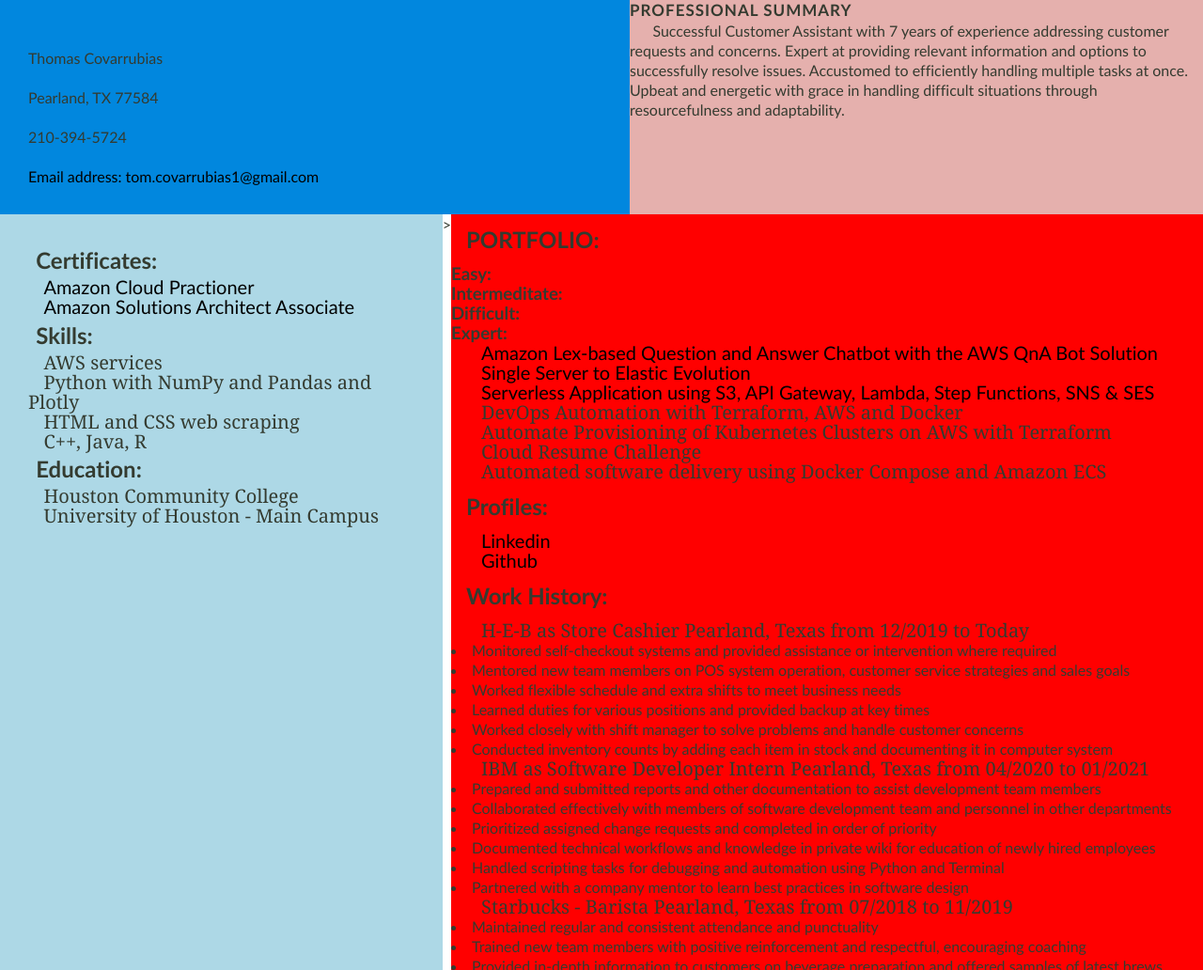
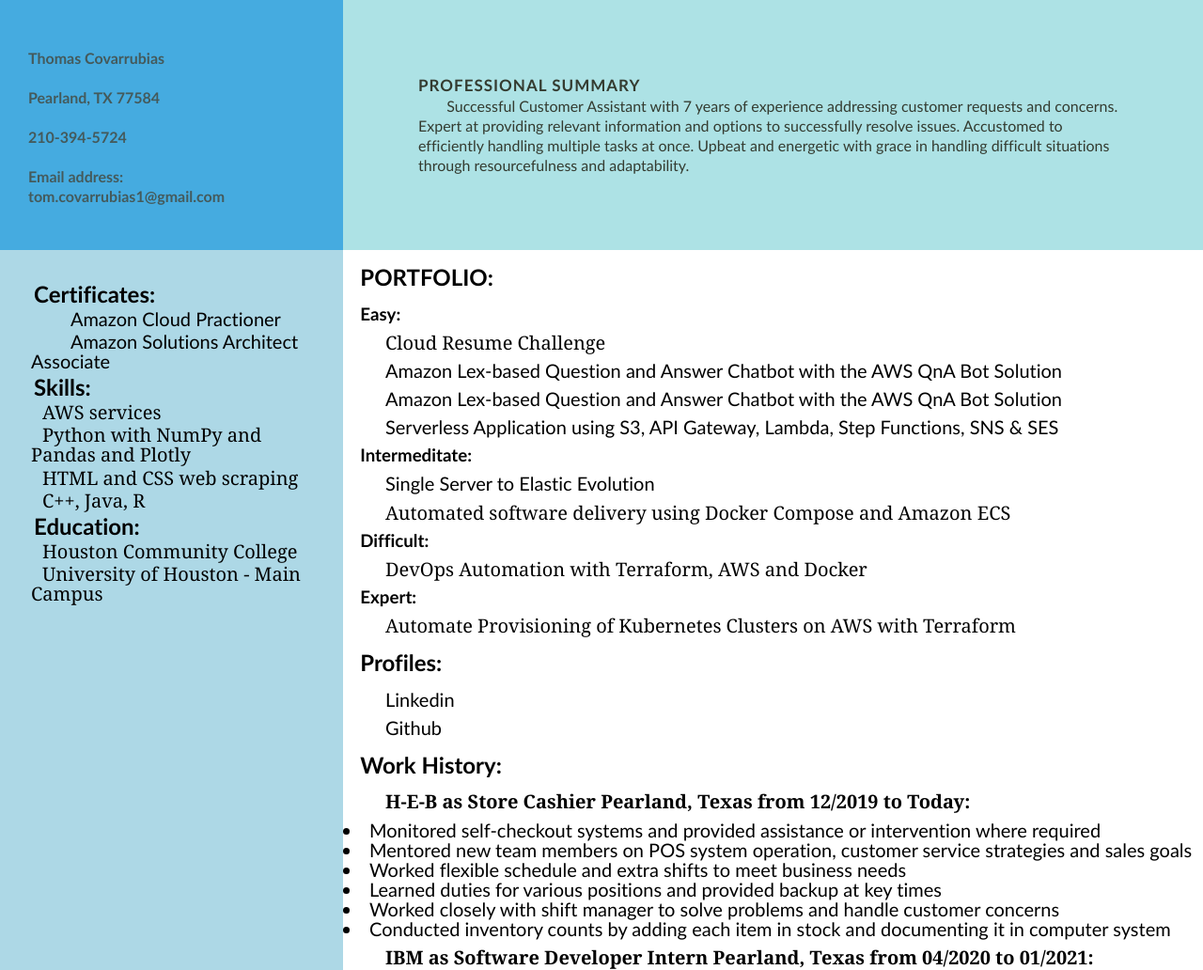
Before and after one commit to codemasters1/Cloud-Projects, a plain HTML site: page Starter cloud website/index.html in a window 1280 px wide. Shown: the top 1032 px of the page at 94% size. Drawn offline with Linux system fonts and the light colour scheme.

Commit message:
closest rn to looking like resume

```diff
--- a/Starter cloud website/index.html
+++ b/Starter cloud website/index.html
@@ -39,10 +39,10 @@
                     <div id="CERTIFICATES">
                         <h2>Certificates:</h2>
                             <p>
-                                <a href="https://www.credly.com/badges/bc0bddda-84e0-4205-bf46-e698d99585e3/public_url" target="_blank"> Amazon Cloud Practioner</a>
+                                <a href="https://www.credly.com/badges/bc0bddda-84e0-4205-bf46-e698d99585e3/public_url" target="_blank" div class="certs"> Amazon Cloud Practioner</a>
                             </p>
                             <p>
-                                <a href="https://www.credly.com/badges/0420fd08-bf96-4fc6-a40d-8fe635367ca6/public_url" target="blank"> Amazon Solutions Architect Associate</a>
+                                <a href="https://www.credly.com/badges/0420fd08-bf96-4fc6-a40d-8fe635367ca6/public_url" target="blank" div class="certs"> Amazon Solutions Architect Associate</a>
                             </p>
                     </div>
                     <div id="SKILLS">
@@ -57,34 +57,37 @@
                             <p>Houston Community College</p>
                             <p>University of Houston - Main Campus</p>
                     </div>
-                </div>>
+                </div>
                 <div id="CONTAINER_3" class="right-box">
                     <div id="PORTFOLIO">
                         <h2>PORTFOLIO:</h2>
                             <h3>Easy:</h3>
-                            <h3>Intermeditate:</h3>
-                            <h3>Difficult:</h3>
-                            <h3>Expert:</h3>
+                                <p>
+                                    Cloud Resume Challenge
+                                </p>
                                 <p>
                                     <a href="https://docs.aws.amazon.com/chatbot/latest/adminguide/chatbot-run-lambda-function-remotely-tutorial.html" target="_blank"> Amazon Lex-based Question and Answer Chatbot with the AWS QnA Bot Solution</a>
                                 </p>
                                 <p>
-                                <a href="https://github.com/acantril/learn-cantrill-io-labs/tree/master/aws-elastic-wordpress-evolution" target="_blank">Single Server to Elastic Evolution</a>
+                                    <a href="https://docs.aws.amazon.com/chatbot/latest/adminguide/chatbot-run-lambda-function-remotely-tutorial.html" target="_blank"> Amazon Lex-based Question and Answer Chatbot with the AWS QnA Bot Solution</a>
                                 </p>
                                 <p>
                                     <a href="https://github.com/acantril/learn-cantrill-io-labs/tree/master/aws-serverless-pet-cuddle-o-tron" target="_blank"> Serverless Application using S3, API Gateway, Lambda, Step Functions, SNS & SES</a>
                                 </p>
+                            <h3>Intermeditate:</h3>
+                                <p>
+                                    <a href="https://github.com/acantril/learn-cantrill-io-labs/tree/master/aws-elastic-wordpress-evolution" target="_blank">Single Server to Elastic Evolution</a>
+                                </p>
+                                <p>
+                                    Automated software delivery using Docker Compose and Amazon ECS
+                                </p>
+                            <h3>Difficult:</h3>
                                 <p>
                                     DevOps Automation with Terraform, AWS and Docker
                                 </p>
+                            <h3>Expert:</h3>
                                 <p>
                                     Automate Provisioning of Kubernetes Clusters on AWS with Terraform
-                            </p>
-                            <p>
-                                Cloud Resume Challenge
-                            </p>
-                            <p>
-                                Automated software delivery using Docker Compose and Amazon ECS
                                 </p>
                     </div>
                     <div id="SM_LOGOS">
@@ -101,21 +104,21 @@
                     </div>
                     <div id="WORK_HISTORY">
                         <h2>Work History: </h2>
-                            <p>H-E-B as Store Cashier Pearland, Texas from 12/2019 to Today</p>
+                            <p div class="Job_desc">H-E-B as Store Cashier Pearland, Texas from 12/2019 to Today: </p>
                                 <li>Monitored self-checkout systems and provided assistance or intervention where required</li>
                                 <li>Mentored new team members on POS system operation, customer service strategies and sales goals</li>
                                 <li>Worked flexible schedule and extra shifts to meet business needs</li>
                                 <li>Learned duties for various positions and provided backup at key times</li>
                                 <li>Worked closely with shift manager to solve problems and handle customer concerns</li>
                                 <li>Conducted inventory counts by adding each item in stock and documenting it in computer system</li>
-                            <p>IBM as Software Developer Intern Pearland, Texas from 04/2020 to 01/2021</p>
+                            <p div class="Job_desc">IBM as Software Developer Intern Pearland, Texas from 04/2020 to 01/2021: </p>
                                 <li>Prepared and submitted reports and other documentation to assist development team members</li>
                                 <li>Collaborated effectively with members of software development team and personnel in other departments</li>
                                 <li>Prioritized assigned change requests and completed in order of priority</li>
                                 <li>Documented technical workflows and knowledge in private wiki for education of newly hired employees</li>
                                 <li>Handled scripting tasks for debugging and automation using Python and Terminal</li>
                                 <li>Partnered with a company mentor to learn best practices in software design</li>
-                            <p>Starbucks - Barista Pearland, Texas from 07/2018 to 11/2019</p>
+                            <p div class="Job_desc">Starbucks - Barista Pearland, Texas from 07/2018 to 11/2019: </p>
                                 <li>Maintained regular and consistent attendance and punctuality</li>
                                 <li>Trained new team members with positive reinforcement and respectful, encouraging coaching</li>
                                 <li>Provided in-depth information to customers on beverage preparation and offered samples of latest brews</li>
--- a/Starter cloud website/index_css.css
+++ b/Starter cloud website/index_css.css
@@ -2,38 +2,16 @@
   margin: 0;
   padding: 0;
   font-family: 'Trebuchet MS';
-  /* min-height: 100%; */
-  /* height: 50%; */
+  box-sizing: border-box;
+  color: black;
 }
 
 body {
   margin: 0;
-  height: 100vh;
-  /* width: 100%; */
-  /* background: #ADE2E5; */
+  min-height: 100vh;
+  background: #ADE2E5;
+  /* background: lightgreen; */
 }
-
-a {
-  color: black;
-  text-decoration: none;
-}
-
-p {
-  text-indent: 4%;
-  font-size: 20px;
-  font-family: 'Georgia';
-}
-
-/* #CONTAINER_PARENT_0{
-  text-align: left;
-  background: #E5B0AD;
-  display: inline-block;
-  width: 209px;
-  padding: 30px;
-  box-sizing: content-box;
-  left: 50px;
-  font-family: 'Times New Roman';
-} */
 
 #CONTAINER_PARENT_0 {
   font-weight: 400;
@@ -58,54 +36,42 @@
   border: 0;
   outline: 0;
   vertical-align: baseline;
-  /* background: transparent; */
   transition: none !important;
   table-layout: fixed;
-  /* width: 100%; */
   align-content: stretch !important;
   display: flex !important;
   flex-wrap: nowrap !important;
 }
 
 #CONTAINER_0 {
+  font-weight: bold;
 
-  /*
-  font-weight: 400;
-  -webkit-font-smoothing: antialiased;
-  -webkit-text-size-adjust: 100%;
-  -webkit-tap-highlight-color: rgba(0,0,0,0);
-  --is-css-loaded: 1;
-  --is-skins-css-loaded: 1;
-  text-align: left;
-  font-feature-settings: "liga" 0;
-  cursor: default;
-  user-select: none;
-  color: #343b30;
-  font-variant-ligatures: none;
-  word-wrap: break-word;
-  line-height: 21px;
-  font-size: 16px;
-  font-family: Trebuchet MS; */
   margin: 0;
   border: 0;
   outline: 0;
-  /* vertical-align: baseline; */
-  /* transition: none !important; */
   box-sizing: content-box;
   padding: 30px;
   position: relative;
-  /* width: 209px; */
-  width: 100%;
+  width: 18%;
   display: inline-block;
   overflow: inherit;
-  /* background: #fff; */
   background: #0187de;
+  opacity: .6;
 }
 
+
 #CONTAINER_1 {
-  background-color: #E5B0AD;
+  /* background-color: #0187DE; */
+  /* width: 82%; */
   width: 100%;
   /* opacity: .1; */
+}
+
+.doc-item {
+  /* padding: 5pc 20pc pc 5pc; */
+  padding: 5pc;
+  display: table-cell;
+  vertical-align: center;
 }
 
 .sectiontitle {
@@ -155,6 +121,7 @@
   word-wrap: break-word;
   line-height: 21px;
   font-size: 16px;
+  /* padding: 30px; */
   font-family: Trebuchet MS;
   cursor: pointer;
   box-sizing: border-box;
@@ -163,8 +130,6 @@
   border: 0;
   outline: 0;
   vertical-align: baseline;
-  /* background: transparent; */
-
   transition: none !important;
   margin-top: 0;
 }
@@ -205,48 +170,31 @@
   border: 0;
   outline: 0;
   vertical-align: baseline;
-  background: transparent;
   transition: none !important;
   flex-grow: 1;
   table-layout: fixed;
-  /* width: 100%; */
   align-content: stretch !important;
   display: flex !important;
   flex-wrap: inherit !important;
+  /* max-height: 100%; */
   /* height: 100%; */
 }
 
 #CONTAINER_2 {
-  font-weight: 400;
-  -webkit-font-smoothing: antialiased;
-  -webkit-text-size-adjust: 100%;
-  -webkit-tap-highlight-color: rgba(0,0,0,0);
-  --is-css-loaded: 1;
-  --is-skins-css-loaded: 1;
-  text-align: left;
-  font-feature-settings: "liga" 0;
-  cursor: default;
-  user-select: none;
-  color: #343b30;
-  font-variant-ligatures: none;
-  word-wrap: break-word;
-  line-height: 21px;
-  font-size: 16px;
-  font-family: Trebuchet MS;
+  background-color: lightblue;
   margin: 0;
   border: 0;
   outline: 0;
-  vertical-align: baseline;
-  transition: none !important;
   box-sizing: content-box;
   padding: 30px;
   position: relative;
-  /* width: 209px; */
-  width: 100%;
+  /* width: 250px; */
+  width: 18%;
+  /* width: 100%; */
   display: inline-block;
   overflow: inherit;
-  /* background: #fff; */
-  background-color: lightblue;
+  /* background: lightblue; */
+  height: 100vh; /*doing this will let the container take the rest of the bottom of the page*/
 }
 
 #CERTIFICATES {
@@ -279,20 +227,56 @@
 }
 
 #CONTAINER_3 {
-  background-color: red;
-  /* width: 209px; */
+  background-color: white;
+  /* width: 82%; */
   width: 100%;
-  min-width: 100vh;
+}
+
+a {
+  text-decoration: none;
+  /* margin: 10px; */
+  /* padding: 0px; */
+}
+
+p {
+  text-indent: 4%;
+  font-size: 20px;
+  margin: 1%;
+  font-family: 'Georgia';
 }
 
 h2 {
   margin: 2%;
 }
-/* p {
-  margin: 5%;
-} */
-/* @media (max-width: 1440px){
-  #CONTAINER_PARENT_1 {
-      margin: 5pc 5pc 0;
+
+h3 {
+  text-indent: 2%;
+}
+
+.Job_desc{
+  font-weight: bold;
+}
+
+.certs {
+  padding: 10%;
+  /* font-weight: bold; */
+}
+
+li {
+  font-size: 20px;
+}
+
+@media (max-width: 1440px){
+  #CONTAINER_0 {
+    width: 25%;;
   }
-} */
+  #CONTAINER_1 {
+    width: 75%;
+  }
+  #CONTAINER_2 {
+    width: 25%;
+  }
+  #CONTAINER_3 {
+    width: 75%;
+  }
+}
```
Lines whose indentation alone changed are shown as unchanged.
